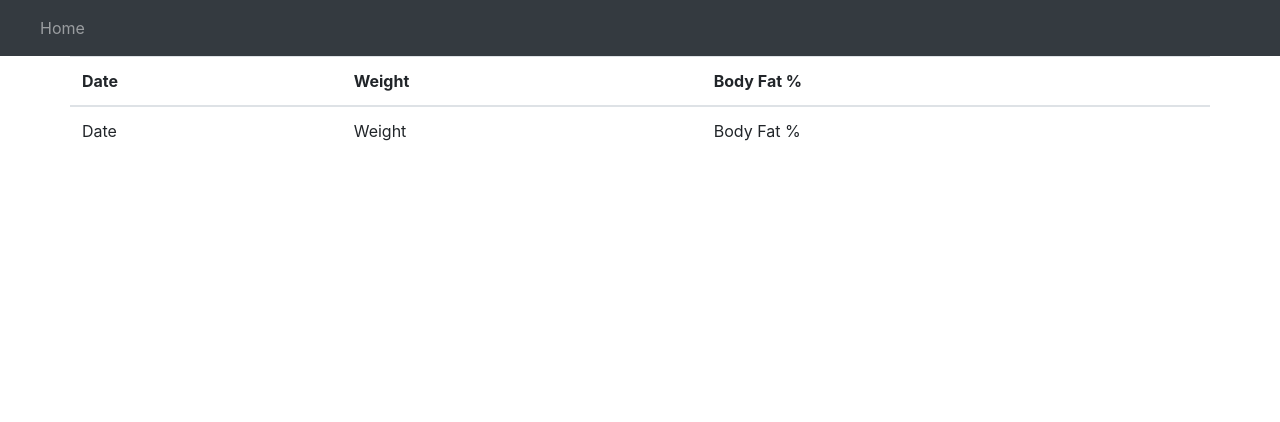
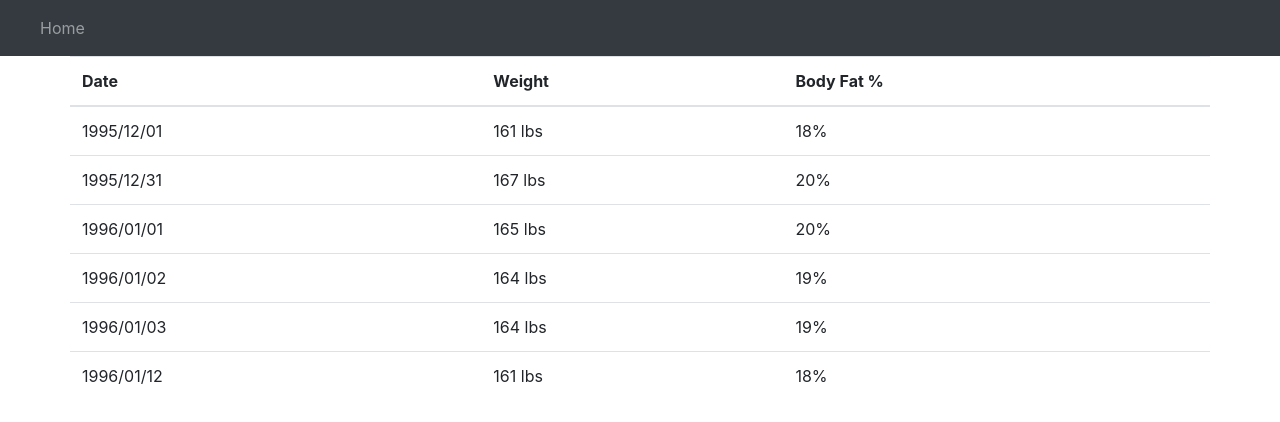
Before and after one commit to jinhuizhu/tutorial-angular-crash-course, an Angular app: page / in a window 1280 px wide. Shown: the top 422 px of the page. Built offline with nearby package versions, Linux system fonts and the light colour scheme.

Commit message:
display all entries from weight-entry service

```diff
--- a/src/app/app.component.html
+++ b/src/app/app.component.html
@@ -21,10 +21,10 @@
     </tr>
     </thead>
     <tbody>
-    <tr>
-      <td>Date</td>
-      <td>Weight</td>
-      <td >Body Fat %</td>
+    <tr *ngFor="let entry of entrySvc.sortedEntries">
+      <td>{{entry.date | date:'yyyy/MM/dd'}} </td>
+      <td>{{entry.weight}} lbs</td>
+      <td >{{entry.bodyfat | percent}}</td>
     </tr>
     </tbody>
   </table>
--- a/src/app/app.component.ts
+++ b/src/app/app.component.ts
@@ -1,10 +1,16 @@
 import { Component } from '@angular/core';
+import {WeightEntriesService} from "./weight-entries.service";
 
 @Component({
-  selector: 'app-root',
+  selector: 'ng-crash-course-root',
   templateUrl: './app.component.html',
   styleUrls: ['./app.component.scss']
 })
 export class AppComponent {
-  title = 'tutorial-angular-crash-course';
+
+  constructor(private entrySvc: WeightEntriesService) {
+
+  }
+
+
 }
--- /dev/null
+++ b/src/app/model/entry.ts
@@ -0,0 +1,6 @@
+export class Entry {
+  id: number;
+  date: Date;
+  weight: number;
+  bodyfat: number;
+}
--- /dev/null
+++ b/src/app/weight-entries.service.ts
@@ -0,0 +1,34 @@
+import { Injectable } from '@angular/core';
+import {Entry} from "./model/entry";
+
+@Injectable({
+  providedIn: 'root'
+})
+export class WeightEntriesService {
+  public entriesArray: Entry[] = [
+    {id:1,date:new Date('1/1/1996'),weight:165,bodyfat:.20},
+    {id:2,date:new Date('1/2/1996'),weight:164,bodyfat:.19},
+    {id:3,date:new Date('1/3/1996'),weight:164,bodyfat:.19},
+    {id:4,date:new Date('1/12/1996'),weight:161,bodyfat:.18},
+    {id:5,date:new Date('12/31/1995'),weight:167,bodyfat:.20},
+    {id:6,date:new Date('12/1/1995'),weight:161,bodyfat:.18},
+  ]
+
+  public sortedEntries: Entry[];
+
+  constructor() {
+    this.sortEntries();
+  }
+
+  private sortEntries() {
+    this.sortedEntries = [...this.entriesArray].sort((a:Entry, b: Entry) => {
+      if (a.date > b.date) {
+        return 1;
+      } else if (a.date.getTime() == b.date.getTime()) {
+        return 0;
+      } else {
+        return -1;
+      }
+    });
+  }
+}
--- a/src/index.html
+++ b/src/index.html
@@ -8,6 +8,6 @@
   <link rel="icon" type="image/x-icon" href="favicon.ico">
 </head>
 <body>
-  <app-root></app-root>
+  <ng-crash-course-root></ng-crash-course-root>
 </body>
 </html>
```
